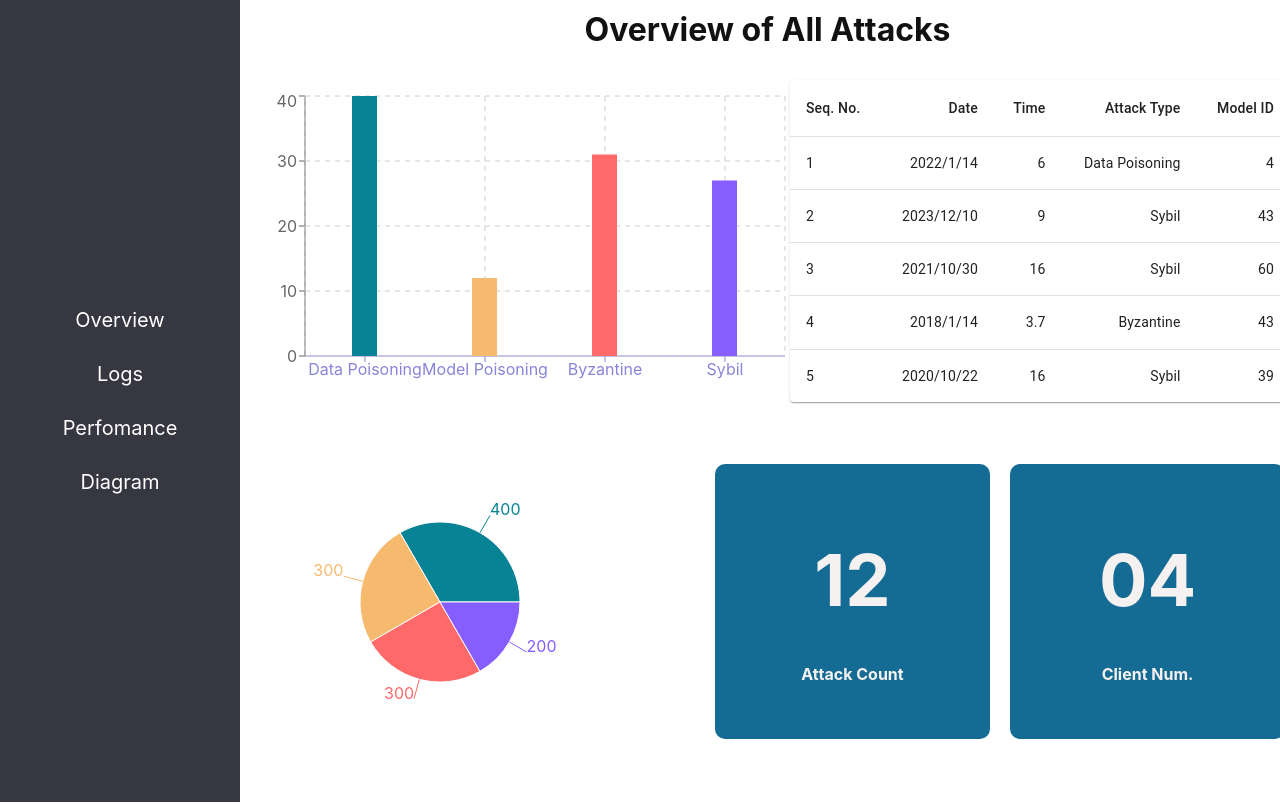
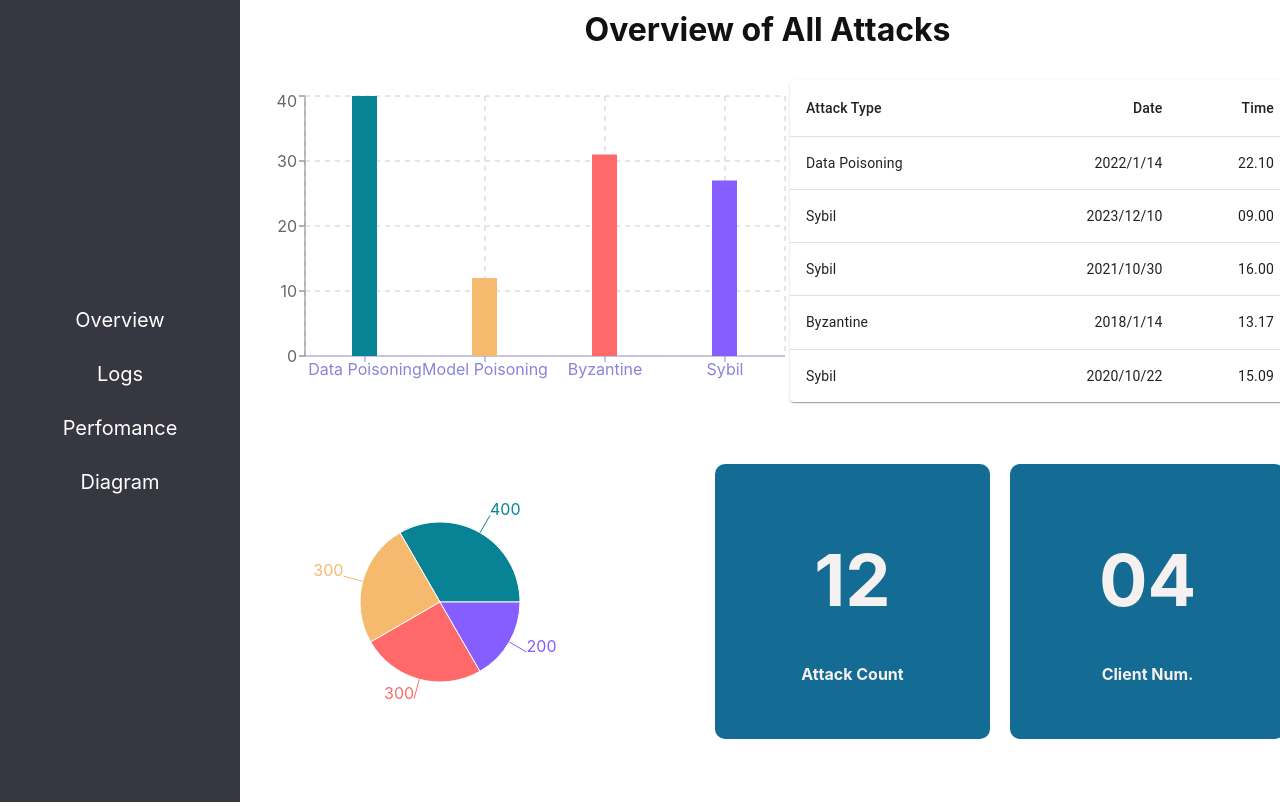
Before and after one commit to batsdk/attack-detection-uni, a React (Create React App) app: page / in a window 1280 px wide. Built offline with nearby package versions, Linux system fonts and the light colour scheme.

Commit message:
Minor Code Changes

```diff
--- a/src/Pages/Overview.jsx
+++ b/src/Pages/Overview.jsx
@@ -27,8 +27,8 @@ import Paper from "@mui/material/Paper";
 import "../assets/styles/Overview.css";
 
 const Overview = () => {
-  function createData(seq_no, date, time, attack_type, model_id) {
-    return { seq_no, date, time, attack_type, model_id };
+  function createData(attack_type, date, time) {
+    return { attack_type, date, time };
   }
 
   const modelColors = {
@@ -50,11 +50,11 @@ const Overview = () => {
   ]);
 
   const [attackTabeRows, setAttackTabeRows] = useState([
-    createData(1, "2022/1/14", 6.0, "Data Poisoning", 4),
-    createData(2, "2023/12/10", 9.0, "Sybil", 43),
-    createData(3, "2021/10/30", 16.0, "Sybil", 60),
-    createData(4, "2018/1/14", 3.7, "Byzantine", 43),
-    createData(5, "2020/10/22", 16.0, "Sybil", 39),
+    createData("Data Poisoning", "2022/1/14", "22.10"),
+    createData("Sybil", "2023/12/10", "09.00", ),
+    createData("Sybil", "2021/10/30", "16.00", ),
+    createData("Byzantine", "2018/1/14", "13.17", ),
+    createData("Sybil", "2020/10/22", "15.09",),
   ]);
 
   const [performancePieChart, setPerformancePieChart] = useState([
@@ -73,6 +73,9 @@ const Overview = () => {
     },
     tableCell: {
       color: "#fff", // Set the text color for table cells
+    },
+    table: {
+      boxShadow: 'none',
     },
   });
 
@@ -102,11 +105,12 @@ const Overview = () => {
             <Table
               sx={{ minWidth: 450, maxWidth: 500 }}
               aria-label="simple table"
+              className="no-shadow"
             >
               <TableHead>
                 <TableRow>
                   <TableCell className={classes.tableHeaderCell}>
-                    Seq. No.
+                    Attack Type
                   </TableCell>
                   <TableCell className={classes.tableHeaderCell} align="right">
                     Date
@@ -114,18 +118,12 @@ const Overview = () => {
                   <TableCell className={classes.tableHeaderCell} align="right">
                     Time
                   </TableCell>
-                  <TableCell className={classes.tableHeaderCell} align="right">
-                    Attack Type
-                  </TableCell>
-                  <TableCell className={classes.tableHeaderCell} align="right">
-                    Model ID
-                  </TableCell>
                 </TableRow>
               </TableHead>
               <TableBody>
-                {attackTabeRows.map((row) => (
+                {attackTabeRows.map((row,index) => (
                   <TableRow
-                    key={row.seq_no}
+                    key={index}
                     sx={{ "&:last-child td, &:last-child th": { border: 0 } }}
                   >
                     <TableCell
@@ -133,19 +131,13 @@ const Overview = () => {
                       component="th"
                       scope="row"
                     >
-                      {row.seq_no}
+                      {row.attack_type}
                     </TableCell>
                     <TableCell className={classes.tableCell} align="right">
                       {row.date}
                     </TableCell>
                     <TableCell className={classes.tableCell} align="right">
                       {row.time}
-                    </TableCell>
-                    <TableCell className={classes.tableCell} align="right">
-                      {row.attack_type}
-                    </TableCell>
-                    <TableCell className={classes.tableCell} align="right">
-                      {row.model_id}
                     </TableCell>
                   </TableRow>
                 ))}
--- a/src/assets/styles/Overview.css
+++ b/src/assets/styles/Overview.css
@@ -62,4 +62,8 @@
 
 .MuiTable-root {
     box-shadow: none !important;
-  }
+}
+
+.no-shadow {
+    box-shadow: none !important;
+}
```
